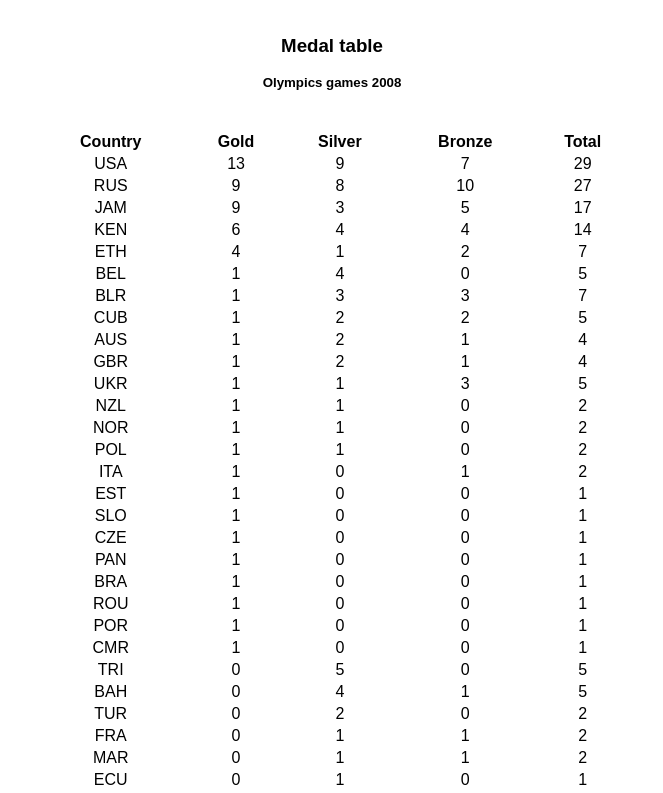
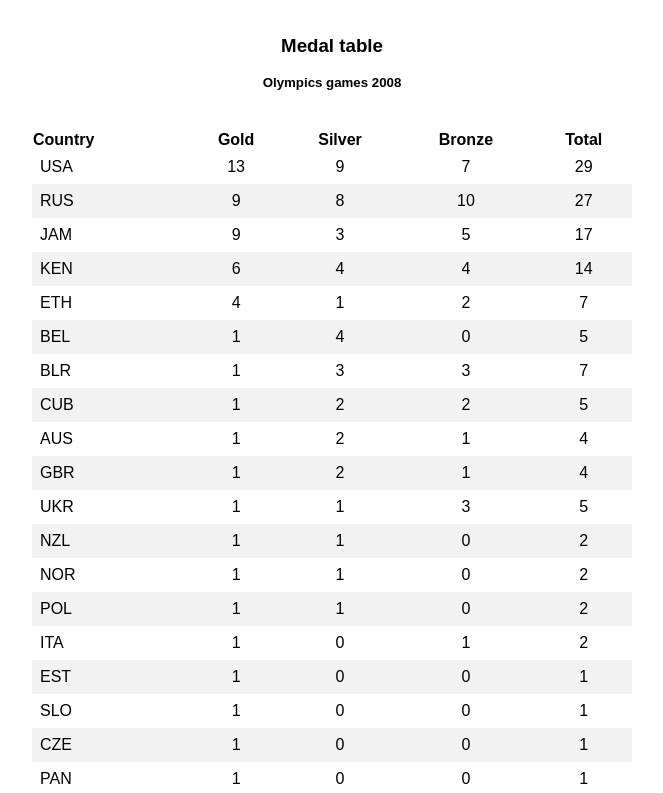
Before and after one commit to marekdano/olympics-medals, a React (Create React App) app: page / in a window 1280 px wide. Shown: the top 793 px of the page, without its empty margins (308-971 px from the left). Built offline with nearby package versions, Linux system fonts and the light colour scheme.

Commit message:
Style table.

```diff
--- a/src/components/Table/Table.css
+++ b/src/components/Table/Table.css
@@ -0,0 +1,22 @@
+table {
+  border-collapse: collapse;
+}
+
+tr:nth-child(even) {
+  background-color: #f2f2f2;
+}
+
+td {
+  padding: 0.5rem;
+}
+
+.cell-align-left {
+  text-align: left;
+}
+
+/* .gold-icon {
+  width: 10px;
+  height: 20px;
+  border-radius: 50%;
+  background: yellow;
+} */
--- a/src/components/Table/Table.js
+++ b/src/components/Table/Table.js
@@ -1,12 +1,13 @@
 import React from "react";
 import PropTypes from "prop-types";
+import "./Table.css";
 
 const Table = ({ rows }) => (
   <table>
     <thead>
       <tr>
-        <th>Country</th>
-        <th>Gold</th>
+        <th className="cell-align-left">Country</th>
+        <th className="gold-icon">Gold</th>
         <th>Silver</th>
         <th>Bronze</th>
         <th>Total</th>
@@ -17,7 +18,7 @@ const Table = ({ rows }) => (
         rows.map(row => {
           return (
             <tr key={row.country}>
-              <td>{row.country}</td>
+              <td className="cell-align-left">{row.country}</td>
               <td>{row.totalGold}</td>
               <td>{row.totalSilver}</td>
               <td>{row.totalBronze}</td>
```
